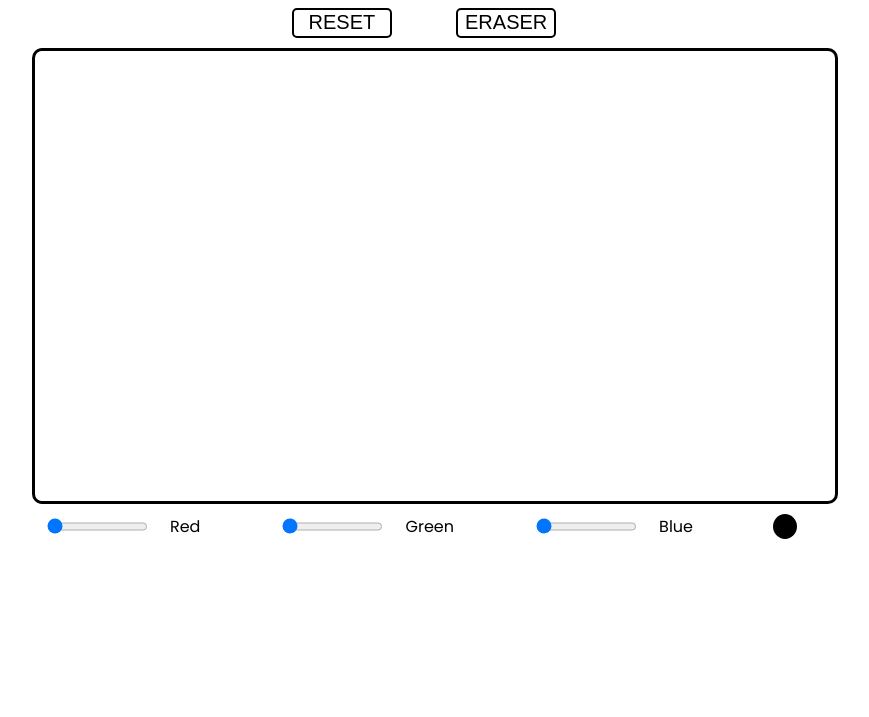
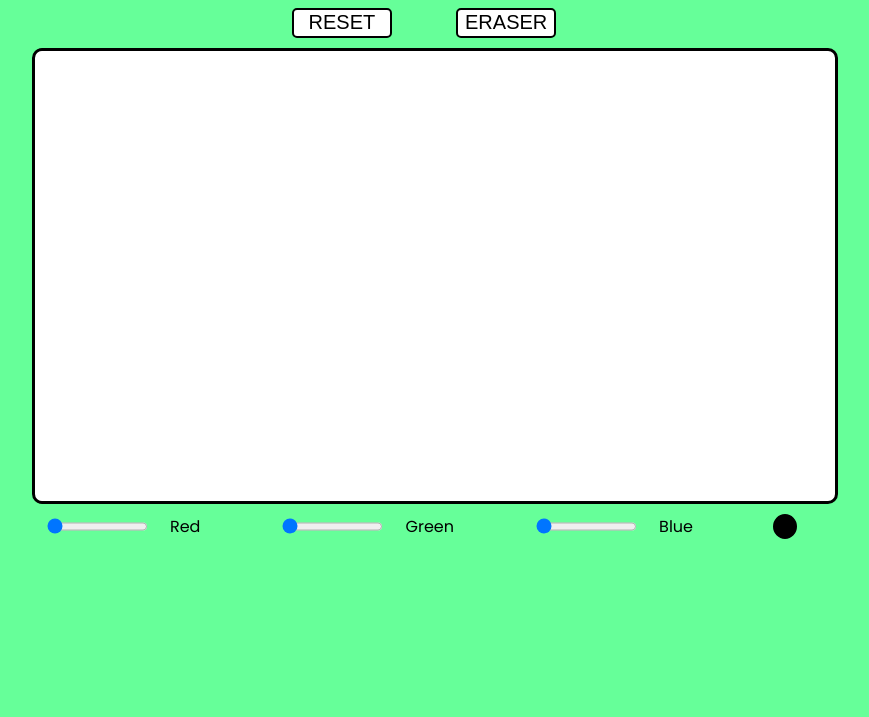
Before and after one commit to c0deek/js-projects, a plain HTML site: page drawingBoard/index.html in a window 1280 px wide. Shown: the part 83-800 px from the top of the page, without its empty margins (216-1085 px from the left). Drawn offline with nearby package versions, Linux system fonts and the light colour scheme.

Commit message:
background added

```diff
--- a/drawingBoard/assets/css/style.css
+++ b/drawingBoard/assets/css/style.css
@@ -2,6 +2,7 @@ body {
 	font-family: 'poppins';
 	text-align: center;
 	align-items: center;
+	background: #66ff99;
 }
 
 h1 {
@@ -9,6 +10,7 @@ h1 {
 }
 
 canvas {
+	background: #ffffff;
 	margin: 10px 0 10px 19%;
 	display: block;
 	border: 3px solid black;
```
